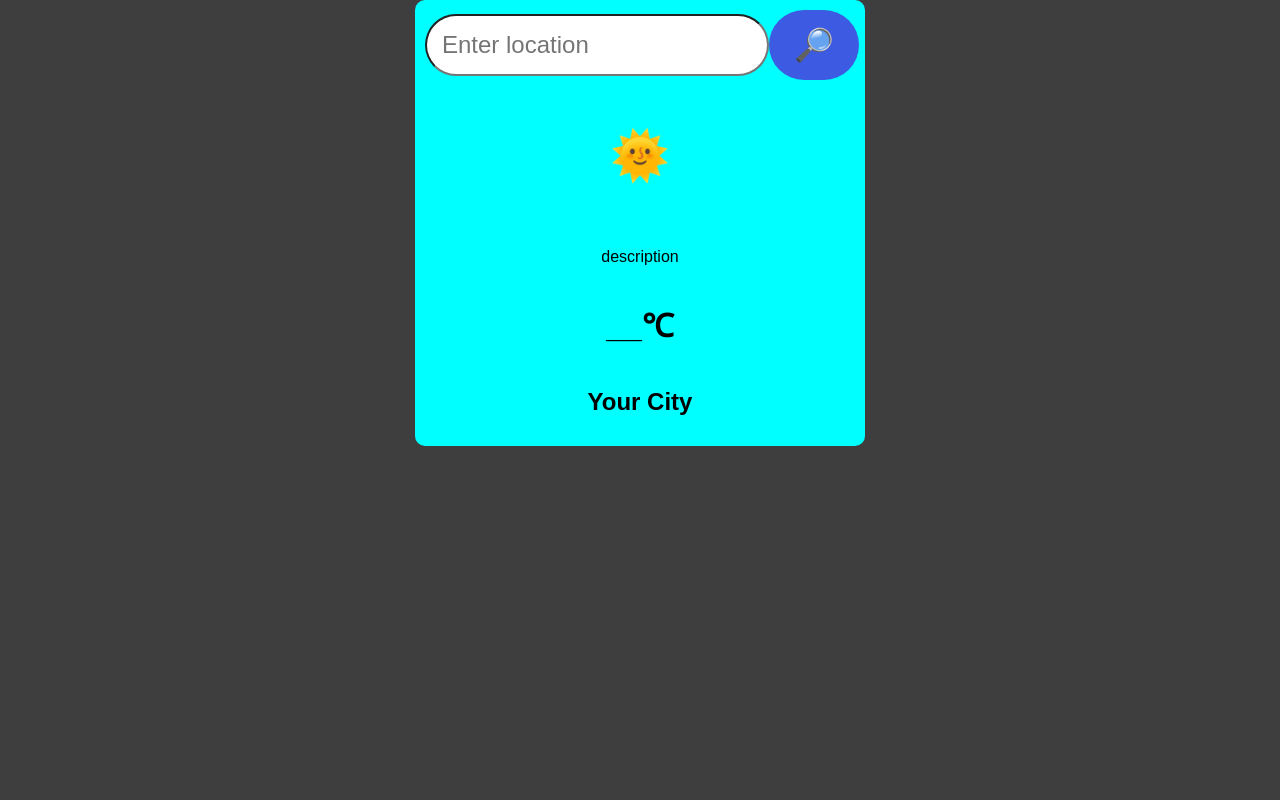
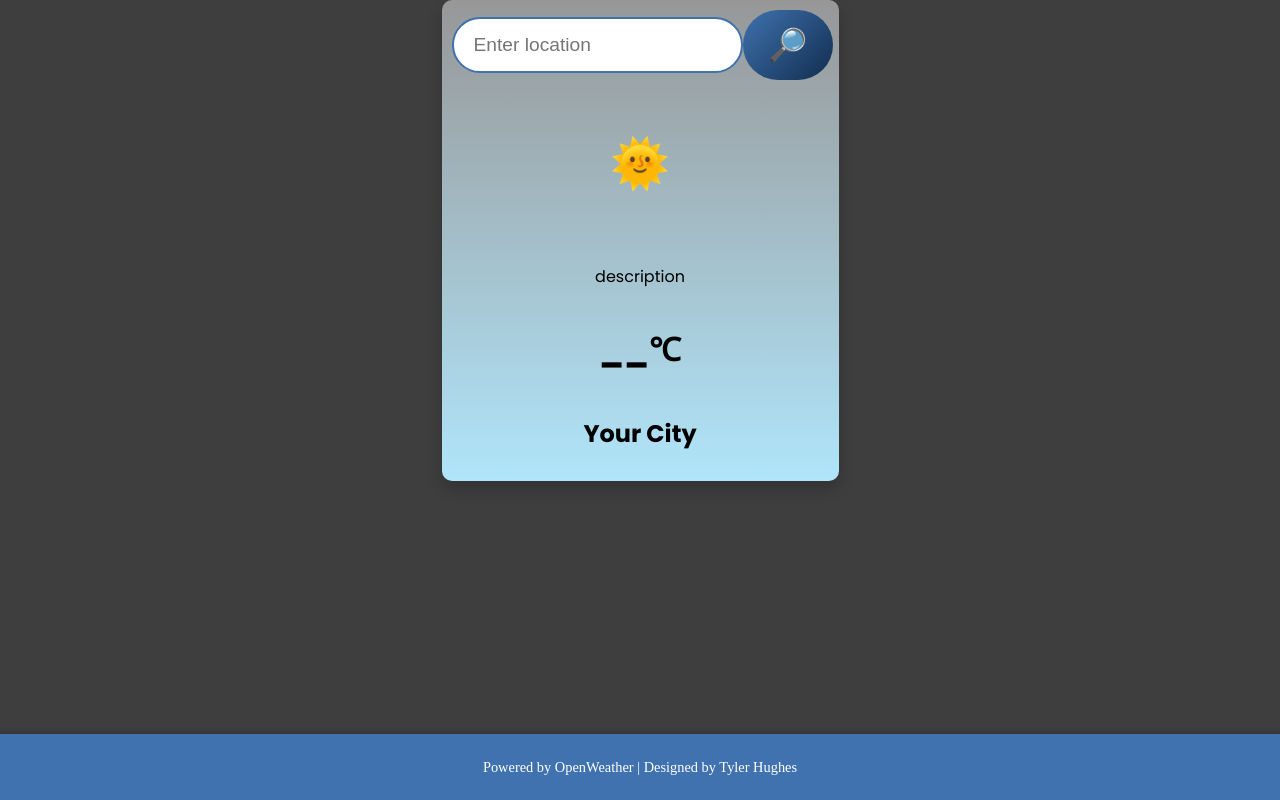
Before and after one commit to Tyler-200/WeatherApp, a plain HTML site: page index.html in a window 1280 px wide. Drawn offline with Linux system fonts and the light colour scheme.

Commit message:
Style changes

```diff
--- a/index.html
+++ b/index.html
@@ -19,8 +19,12 @@
             <h1 class="temp">__℃</h1>
             <h2 class="city">Your City</h2>
         </div>
+
+
     </div>
-
+    <footer>
+        <p>Powered by OpenWeather | Designed by Tyler Hughes</p>
+    </footer>
     <script src="index.js"></script>
 </body>
 </html>
--- a/index.js
+++ b/index.js
@@ -18,8 +18,6 @@ async function checkWeather(place){
     document.querySelector(".temp").innerHTML = Math.round(data.main.temp) + "℃";
 
     var weather = data.weather[0].main;
-    console.log(weather);
-    console.log(data.weather.icon);
 
     switch(weather){
         case "Clear":
@@ -47,8 +45,9 @@ async function checkWeather(place){
             document.querySelector(".iconDes").innerHTML = "Snow";
         break;
         default:
+            // if the weaather type is not in the above list
             document.querySelector(".icon").innerHTML = "🚫";
-            document.querySelector(".iconDes").innerHTML = "undefined";
+            document.querySelector(".iconDes").innerHTML = weather;
     }
 
 }
--- a/style.css
+++ b/style.css
@@ -1,6 +1,7 @@
 /* Stylesheet fpr weather application
    Author: Tyler Hughes
 */
+@import url('https://fonts.googleapis.com/css2?family=Poppins:wght@300;400;700&display=swap');
 body{
     background-color: rgb(63, 62, 62);
     margin: 0;
@@ -8,9 +9,10 @@ body{
     justify-content: center;
 }
 .screen{
-    font-family:Arial, Helvetica, sans-serif;
+    font-family: 'Poppins', sans-serif;
     border-radius: 5;
-    background-color: aqua;
+    background: linear-gradient(#979797, #b0e5fa);
+    box-shadow: 0 8px 15px rgba(0, 0, 0, 0.2);
     border-radius: 10px;
     max-width: 500px;
     overflow: hidden;
@@ -27,18 +29,20 @@ body{
 }
 .inputBar{
     flex: 1;
-    padding: 15px;
-    font-size: 1.5rem;
+    padding: 15px 20px;
+    font-size: 1.2rem;
     text-align: left;
     border-radius: 50px;
+    border: 2px solid #3f72af;
+    transition: all 0.3s;
 }
 .searchBtn{
     width: 70px;
     height: 70px;
     border-radius: 50px;
     border: none;
-    background-color: rgb(61, 91, 226);
-    color: black;
+    background: linear-gradient(135deg, #3f72af, #112d4e);
+    transition: transform 0.2s;
     font-size: 3rem;
     font-weight: bold;
     cursor: pointer;
@@ -61,8 +65,25 @@ body{
     font-size: 1rem;
 }
 button:hover{
-   background-color: hsl(0, 0%, 50%);
+    transform: scale(1.05);
+    background: linear-gradient(135deg, #112d4e, #3f72af);
 }
 button:active{
    background-color: hsl(0, 0%, 40%);
 }
+.inputBar:focus {
+    border-color: #112d4e;
+    box-shadow: 0 0 10px rgba(0, 123, 255, 0.5);
+    outline: none;
+}
+footer {
+    text-align: center;
+    padding: 10px 20px;
+    background: #3f72af; /* Matches button color */
+    color: white;
+    font-size: 0.9rem;
+    position: fixed;
+    bottom: 0;
+    width: 100%;
+    box-shadow: 0 -2px 5px rgba(0, 0, 0, 0.2);
+}
```
